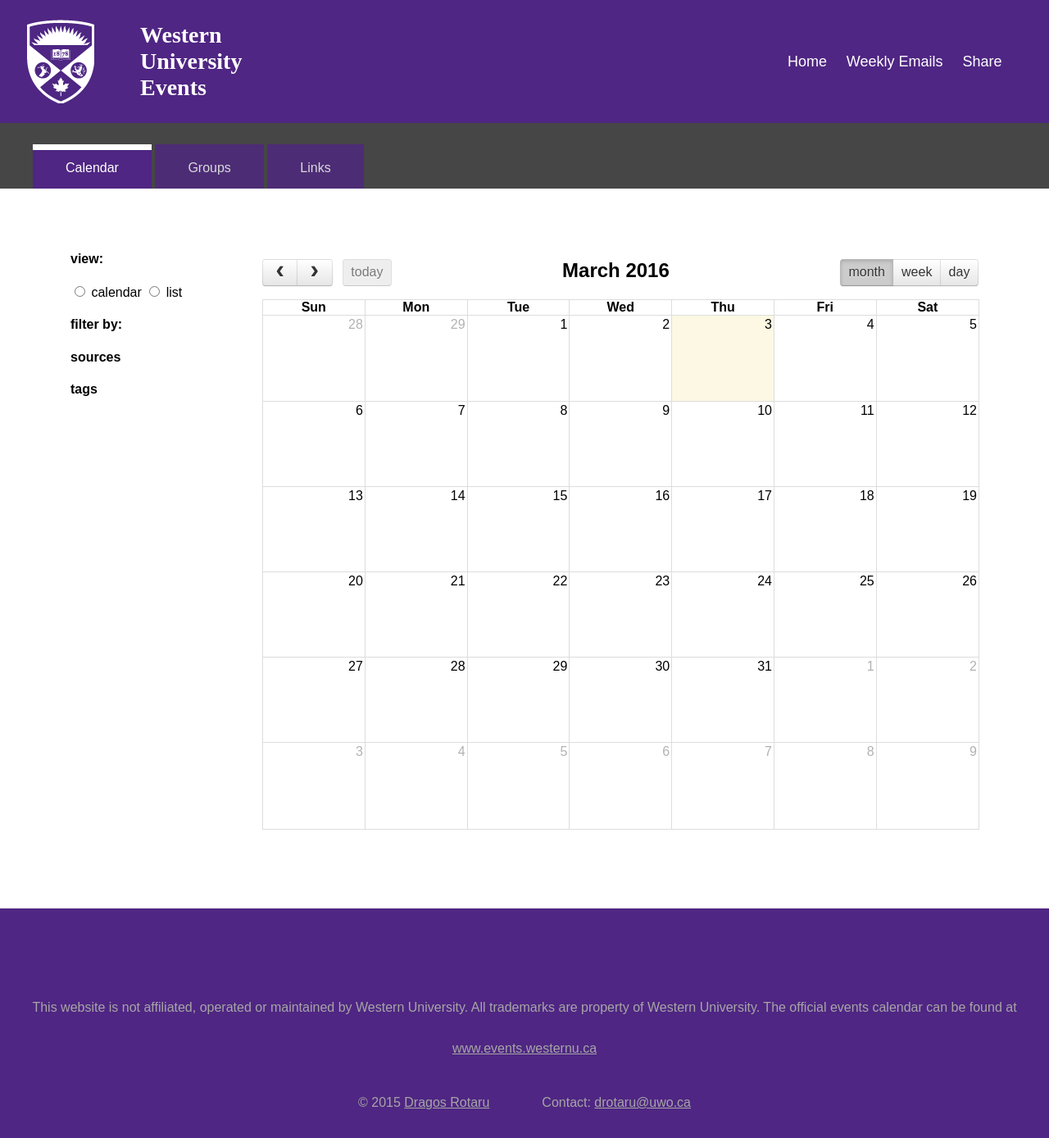
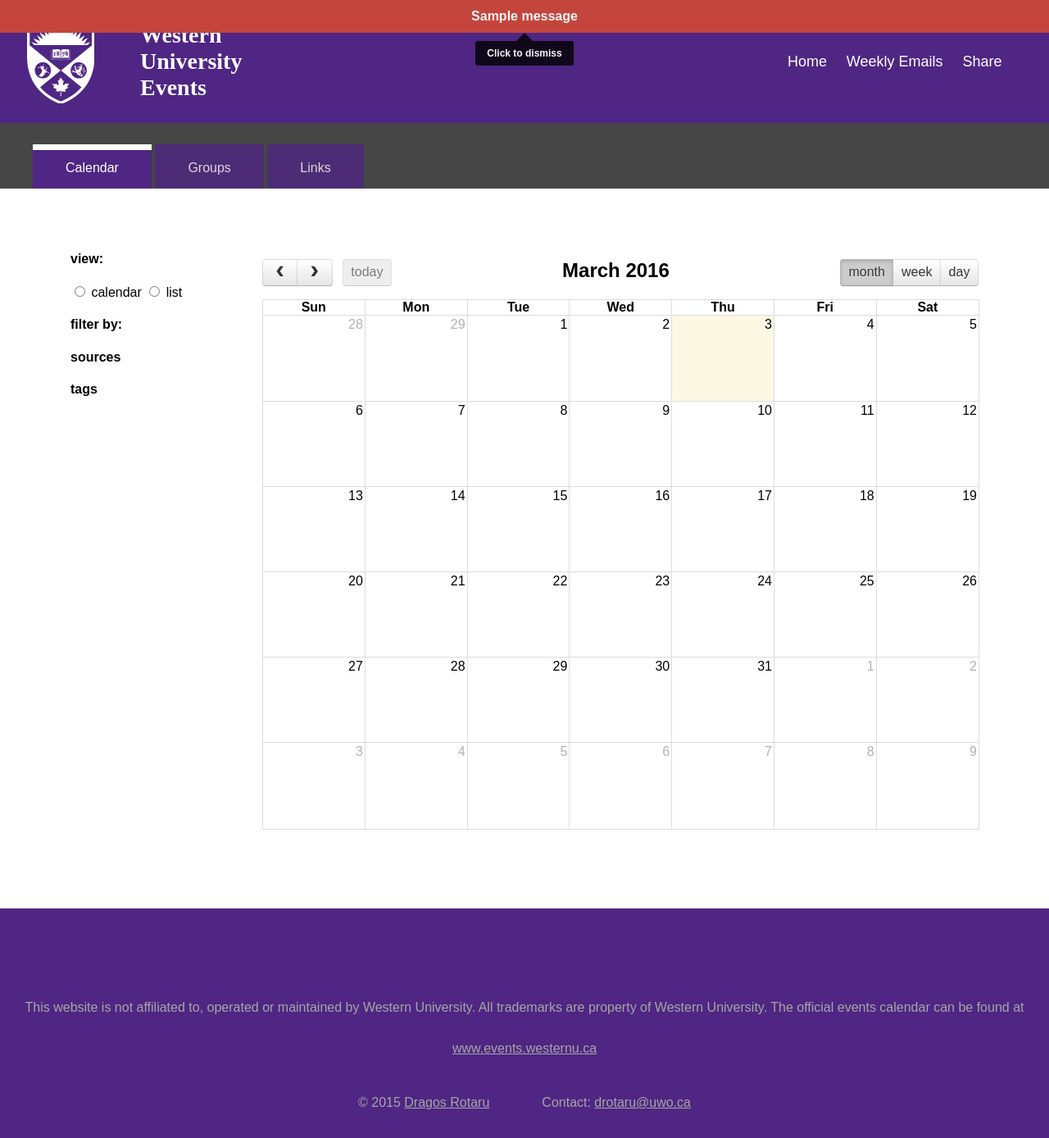
Before and after one commit to DragosRotaru/WesternEventsAgregator, a Flask app: page / in a window 1280 px wide; the page is wider, and only the part inside the window is pictured. Shown: that part at 82% size. Run offline with Flask 2, Linux system fonts and the light colour scheme; one stand-in notice (Sample message) is shown; lists and menus that the app fills with data are empty; parts of the project's set-up code (start-up, migrations or seed data) failed here and were passed over; some libraries are stand-ins or nearby versions.

Commit message:
implementinf forms, recaptcha, alert bar and other goodies

```diff
--- a/forms.py
+++ b/forms.py
@@ -1,13 +1,17 @@
 from flask.ext.wtf import Form
-from wtforms import StringField, BooleanField
+from flask.ext.wtf.recaptcha import RecaptchaField
+from wtforms import StringField
 from wtforms.validators import DataRequired, URL
 
 class ShareSourceForm(Form):
 	url = StringField('URL', validators=[DataRequired(), URL()])
+	recaptcha = RecaptchaField()
 
 class ShareLinkForm(Form):
 	url = StringField('URL', validators=[DataRequired(), URL()])
+	recaptcha = RecaptchaField()
 
 class ShareEventForm(Form):
 	title = StringField('Title', validators=[DataRequired()])
 	url = StringField('URL', validators=[DataRequired(), URL()])
+	recaptcha = RecaptchaField()
--- a/static/styles.css
+++ b/static/styles.css
@@ -1,5 +1,6 @@
 body {
   margin: 0px;
+	padding: 0;
 }
 body * {
   text-decoration: none;
@@ -9,6 +10,88 @@ h1 {
   color: white;
   padding-left: 2em;
   font-size: 28px;
+}
+
+/******ALERT******/
+
+#alert {
+    position: relative;
+}
+#alert:hover:after {
+    background: hsla(0,0%,0%,.8);
+    border-radius: 3px;
+    color: #f6f6f6;
+    content: 'Click to dismiss';
+    font: bold 12px/30px sans-serif;
+    height: 30px;
+    left: 50%;
+    margin-left: -60px;
+    position: absolute;
+    text-align: center;
+    top: 50px;
+    width: 120px;
+}
+#alert:hover:before {
+    border-bottom: 10px solid hsla(0,0%,0%,.8);
+    border-left: 10px solid transparent;
+    border-right: 10px solid transparent;
+    content: '';
+    height: 0;
+    left: 50%;
+    margin-left: -10px;
+    position: absolute;
+    top: 40px;
+    width: 0;
+}
+#alert:target {
+    display: none;
+}
+.alert {
+
+    background-color: #c4453c;
+    background-size: 20px 20px;
+    color: #f6f6f6;
+    display: block;
+    font: bold 16px/40px sans-serif;
+    height: 40px;
+    position: absolute;
+    text-align: center;
+    text-decoration: none;
+    top: -45px;
+    width: 100%;
+    -webkit-animation: alert 1s ease forwards;
+       -moz-animation: alert 1s ease forwards;
+        -ms-animation: alert 1s ease forwards;
+         -o-animation: alert 1s ease forwards;
+            animation: alert 1s ease forwards;
+}
+
+/* Animation */
+
+@-webkit-keyframes alert {
+    0% { opacity: 0; }
+    50% { opacity: 1; }
+    100% { top: 0; }
+}
+@-moz-keyframes alert {
+    0% { opacity: 0; }
+    50% { opacity: 1; }
+    100% { top: 0; }
+}
+@-ms-keyframes alert {
+    0% { opacity: 0; }
+    50% { opacity: 1; }
+    100% { top: 0; }
+}
+@-o-keyframes alert {
+    0% { opacity: 0; }
+    50% { opacity: 1; }
+    100% { top: 0; }
+}
+@keyframes alert {
+    0% { opacity: 0; }
+    50% { opacity: 1; }
+    100% { top: 0; }
 }
 
 /******HEADER******/
@@ -84,6 +167,7 @@ nav ul ul {
 nav ul li:hover ul {
   display: inherit;
 }
+
 
 /******TAB MENU******/
 
--- a/templates/index.html
+++ b/templates/index.html
@@ -3,7 +3,6 @@
 {% block head %}
   {{ super() }}
   <link rel=stylesheet type=text/css href="{{ url_for('static', filename='fullcalendar.min.css') }}">
-  <script src="https://ajax.googleapis.com/ajax/libs/jquery/1.11.3/jquery.min.js"></script>
   <script class="cssdesk" src="{{ url_for('static', filename='moment.min.js') }}" type="text/javascript"></script>
   <script class="cssdesk" src="{{ url_for('static', filename='fullcalendar.min.js') }}" type="text/javascript"></script>
   <script src="{{ url_for('static', filename='tabmenu.js') }}" type="text/javascript"></script>
--- a/templates/layout.html
+++ b/templates/layout.html
@@ -4,12 +4,21 @@
 <head>
   {% block head %}
   <link rel=stylesheet type=text/css href="{{ url_for('static', filename='styles.css') }}">
+  <script src="https://ajax.googleapis.com/ajax/libs/jquery/1.11.3/jquery.min.js"></script>
   <meta charset="utf-8">
   <title>{% block title %}{% endblock %} - WesternUEvents</title>
   {% endblock %}
 </head>
 
 <body>
+  {% with messages = get_flashed_messages() %} {% if messages %}
+  <div id="alert">
+    {% for message in messages %}
+    <a class="alert" href="#alert">
+					{{ message }}
+		</a> {% endfor %}
+  </div>
+  {% endif %} {% endwith %}
   <div id="header">
     <div id="logo">
       <img src="{{ url_for('static', filename='western-logo.png') }}">
@@ -41,16 +50,13 @@
   <div class="footer">
     {% block footer %}
     <p>
-			This website is not affiliated, operated or maintained by Western University.
-			All trademarks are property of Western University.
-			The official events calendar can be found at <a href="http://www.events.westernu.ca">www.events.westernu.ca</a>
+      This website is not affiliated to, operated or maintained by Western University. All trademarks are property of Western University. The official events calendar can be found at <a href="http://www.events.westernu.ca">www.events.westernu.ca</a>
     </p>
     <span>
 			&copy; 2015 <a href="http://www.dragosrotaru.com/">Dragos Rotaru</a>
 		</span><span>
 			 Contact: <a href="mailto:drotaru@uwo.ca">drotaru@uwo.ca</a>
-		</span>
-		{% endblock%}
+		</span> {% endblock%}
   </div>
 </body>
 
--- a/westernuevents.py
+++ b/westernuevents.py
@@ -1,4 +1,4 @@
-from flask import Flask, render_template, request, redirect, jsonify, url_for
+from flask import Flask, render_template, request, redirect, jsonify, url_for, flash
 from forms import *
 
 app = Flask(__name__)
@@ -27,6 +27,9 @@ def showemailpage():
 def showshareeventpage():
     # return "Display ShareEventForm"
     form = ShareEventForm()
+    if form.validate_on_submit():
+        flash('Event Shared: %s' % (form.title.data))
+        return redirect('/')
     return render_template('shareevent.html', form=form)
 
 @app.route('/sharelink', methods=['GET', 'POST'])
@@ -34,6 +37,9 @@ def showshareeventpage():
 def showsharelinkpage():
     # return "Display ShareLinkForm"
     form = ShareLinkForm()
+    if form.validate_on_submit():
+        flash('Link Received: %s' % (form.url.data))
+        return redirect('/')
     return render_template('sharelink.html', form=form)
 
 @app.route('/sharesource', methods=['GET', 'POST'])
@@ -41,6 +47,9 @@ def showsharelinkpage():
 def showsharesourcepage():
     # return "Display ShareSourceForm"
     form = ShareSourceForm()
+    if form.validate_on_submit():
+        flash('URL Reveived: %s' % (form.url.data))
+        return redirect('/')
     return render_template('sharesource.html', form=form)
 
 if __name__ == '__main__':
```
Also changed, not shown: templates/shareevent.html (+7 -2 lines), templates/sharelink.html (+7 -2 lines), templates/sharesource.html (+6 -1 lines). Lines whose indentation alone changed are shown as unchanged.
